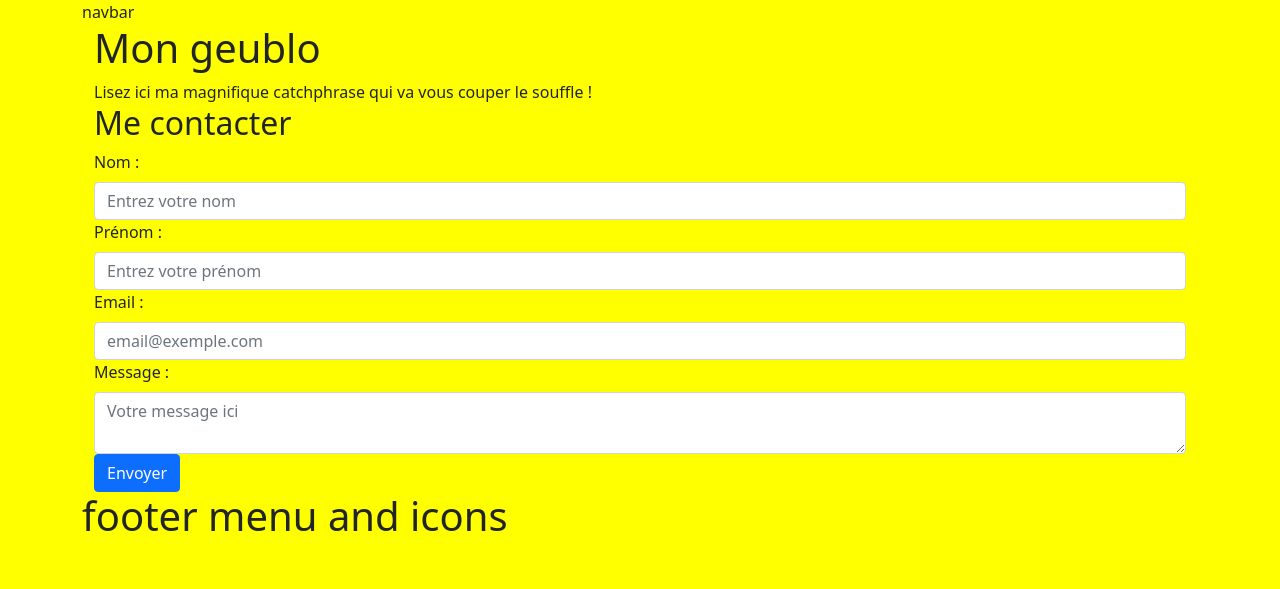
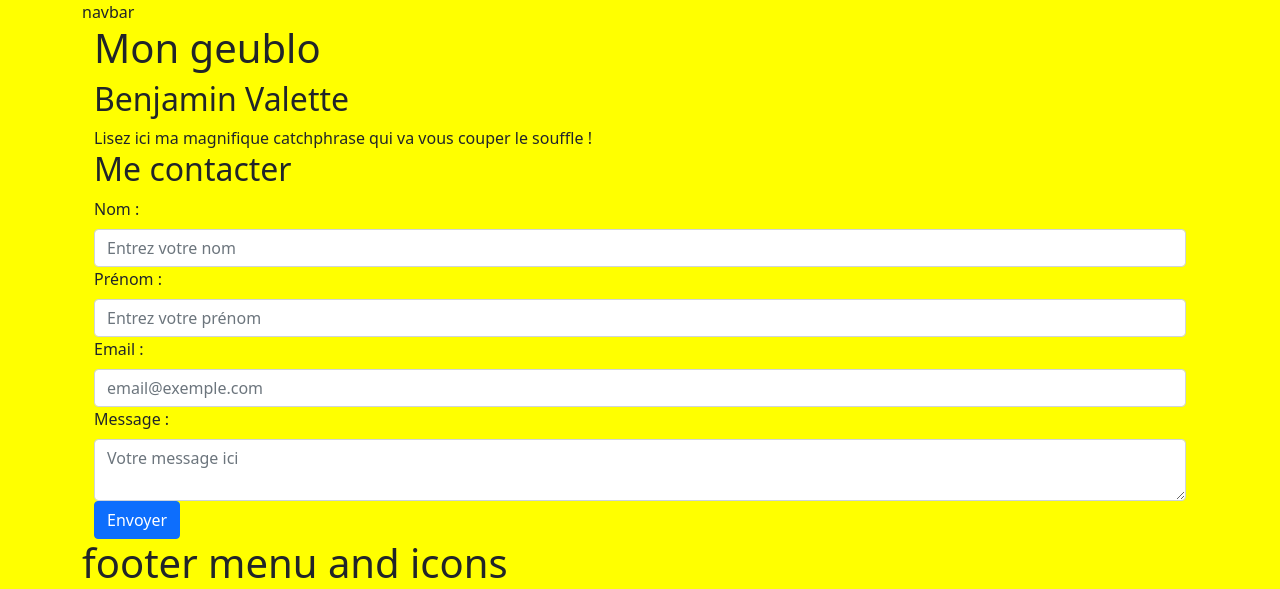
Before and after one commit to BenjVA/pro-blog, a PHP site: page / in a window 1280 px wide. Shown: the top 589 px of the page. Run offline with PHP 8.4, Linux system fonts and the light colour scheme; data that the repository does not hold is empty.

Commit message:
Adding name in homepage

```diff
--- a/src/template/homepage.html.twig
+++ b/src/template/homepage.html.twig
@@ -6,6 +6,7 @@
             <div class="row">
                     <h1>Mon geublo</h1>
                     <div class="col">
+                        <h2>Benjamin Valette</h2>
                         Lisez ici ma magnifique catchphrase qui va vous couper le souffle !
                     </div>
                     <div class="col">
```
